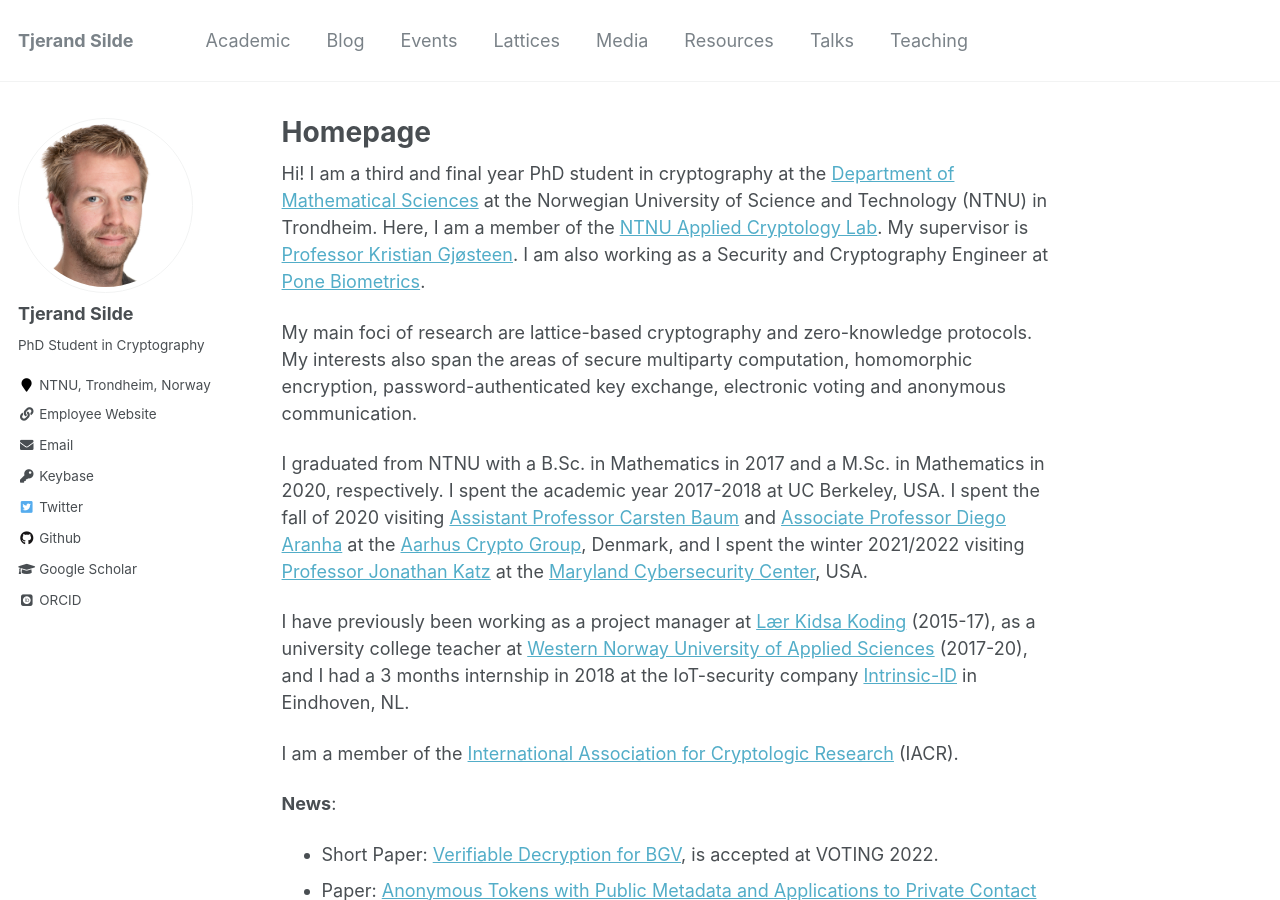
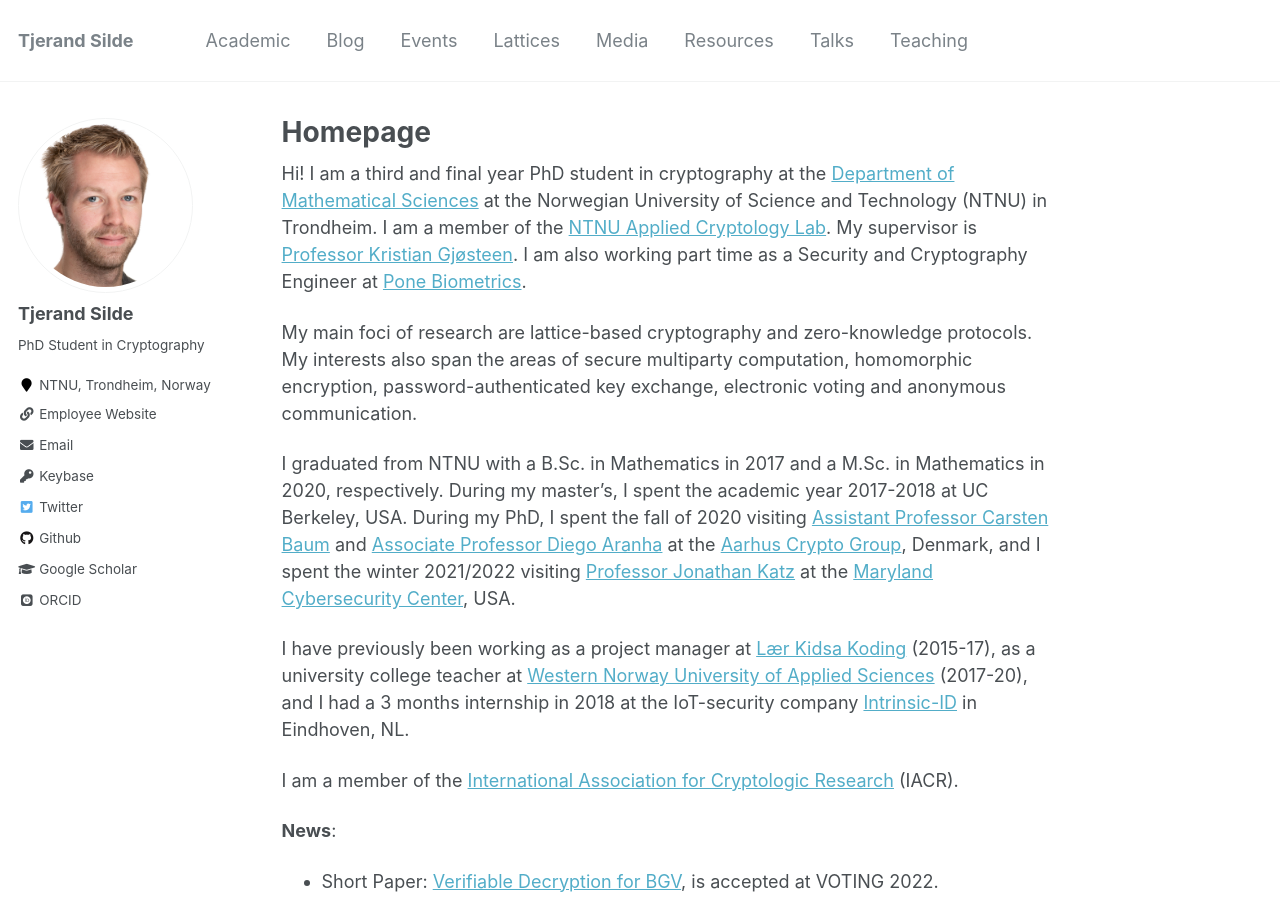
Before and after one commit to tjesi/tjesi.github.io, a Jekyll site: the page built from _pages/about.md, in a window 1280 px wide and 900 px high. Built offline with Jekyll 4.4.1, drawn with Linux system fonts in a browser that asks for light colours; some web fonts are replaced.

Commit message:
Update about.md

```diff
--- a/_pages/about.md
+++ b/_pages/about.md
@@ -8,12 +8,12 @@
   - /about.html
 ---
 
-Hi! I am a third and final year PhD student in cryptography at the [Department of Mathematical Sciences](https://www.ntnu.edu/imf) at the Norwegian University of Science and Technology (NTNU) in Trondheim. Here, I am a member of the [NTNU Applied Cryptology Lab](https://www.ntnu.edu/iik/nacl-lab). My supervisor is [Professor Kristian Gjøsteen](https://www.ntnu.edu/employees/kristian.gjosteen). I am
-also working as a Security and Cryptography Engineer at [Pone Biometrics](https://ponebiometrics.com).
+Hi! I am a third and final year PhD student in cryptography at the [Department of Mathematical Sciences](https://www.ntnu.edu/imf) at the Norwegian University of Science and Technology (NTNU) in Trondheim. I am a member of the [NTNU Applied Cryptology Lab](https://www.ntnu.edu/iik/nacl-lab). My supervisor is [Professor Kristian Gjøsteen](https://www.ntnu.edu/employees/kristian.gjosteen). I am
+also working part time as a Security and Cryptography Engineer at [Pone Biometrics](https://ponebiometrics.com/the-team).
 
 My main foci of research are lattice-based cryptography and zero-knowledge protocols. My interests also span the areas of secure multiparty computation, homomorphic encryption, password-authenticated key exchange, electronic voting and anonymous communication.
 
-I graduated from NTNU with a B.Sc. in Mathematics in 2017 and a M.Sc. in Mathematics in 2020, respectively. I spent the academic year 2017-2018 at UC Berkeley, USA. I spent the fall of 2020 visiting [Assistant Professor Carsten Baum](http://carstenbaum.com) and [Associate Professor Diego Aranha](https://dfaranha.github.io) at the [Aarhus Crypto Group](https://users-cs.au.dk/orlandi/cryptogroup), Denmark, and I spent the winter 2021/2022 visiting [Professor Jonathan Katz](http://www.cs.umd.edu/~jkatz) at the [Maryland Cybersecurity Center](https://cyber.umd.edu), USA.
+I graduated from NTNU with a B.Sc. in Mathematics in 2017 and a M.Sc. in Mathematics in 2020, respectively. During my master's, I spent the academic year 2017-2018 at UC Berkeley, USA. During my PhD, I spent the fall of 2020 visiting [Assistant Professor Carsten Baum](http://carstenbaum.com) and [Associate Professor Diego Aranha](https://dfaranha.github.io) at the [Aarhus Crypto Group](https://users-cs.au.dk/orlandi/cryptogroup), Denmark, and I spent the winter 2021/2022 visiting [Professor Jonathan Katz](http://www.cs.umd.edu/~jkatz) at the [Maryland Cybersecurity Center](https://cyber.umd.edu), USA.
 
 I have previously been working as a project manager at [Lær Kidsa Koding](https://www.kidsakoder.no) (2015-17), as a university college teacher at [Western Norway University of Applied Sciences](https://www.hvl.no/en) (2017-20), and I had a 3 months internship in 2018 at the IoT-security company [Intrinsic-ID](https://www.intrinsic-id.com) in Eindhoven, NL.
 
```
